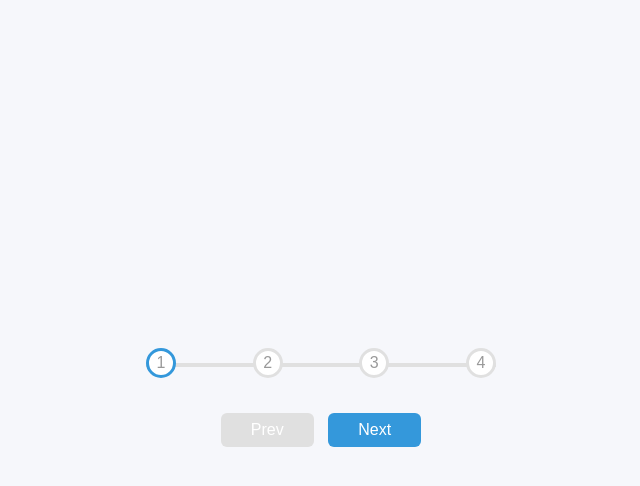
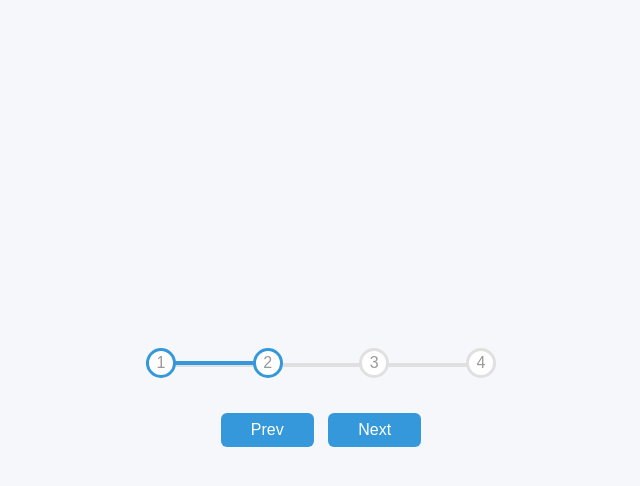
Before and after one commit to YuriyL-Git/WebProjects, a plain HTML site: page 02. Progress Steps/index.html in a window 1280 px wide. Both pictures are taken after a click on the button "Next". Shown: the whole page, without its empty margins (319-959 px from the left). Drawn offline with Linux system fonts and the light colour scheme; a web font is replaced by a local one.

Commit message:
feat: progress steps - implement script

```diff
--- a/02. Progress Steps/script.js
+++ b/02. Progress Steps/script.js
@@ -0,0 +1,36 @@
+const progress = document.getElementById('progress')
+const prev = document.getElementById('prev')
+const next = document.getElementById('next')
+const circles = document.querySelectorAll('.circle')
+let currentActive = 1
+
+next.addEventListener('click', () => {
+  if (currentActive < circles.length) currentActive++
+  update()
+})
+
+prev.addEventListener('click', () => {
+  if (currentActive > 1) currentActive--
+  update()
+})
+
+function update() {
+  circles.forEach((circle, index) => {
+    if (index < currentActive) {
+      circle.classList.add('active')
+    } else {
+      circle.classList.remove('active')
+    }
+  })
+
+  const actives = document.querySelectorAll('.active')
+  progress.style.width = (actives.length - 1) / (circles.length - 1) * 100 + '%'
+
+  if (currentActive === 1) prev.disabled = true
+  if (currentActive === circles.length) next.disabled = true
+
+  if (currentActive > 1 && currentActive < circles.length) {
+    prev.disabled = false
+    next.disabled = false
+  }
+}
--- a/02. Progress Steps/style.css
+++ b/02. Progress Steps/style.css
@@ -17,7 +17,7 @@ body {
   overflow: hidden;
   margin: 0;
 }
-
+/*align items*/
 .container {
   text-align: center;
 }
@@ -52,7 +52,7 @@ body {
   left: 0;
   transform: translateY(-50%);
   height: 4px;
-  width: 0%;
+  width: 0;
   z-index: -1;
   transition: 0.4s ease;
 }
```
Also changed, not shown: 02. Progress Steps/index.html (+1 -1 lines).
